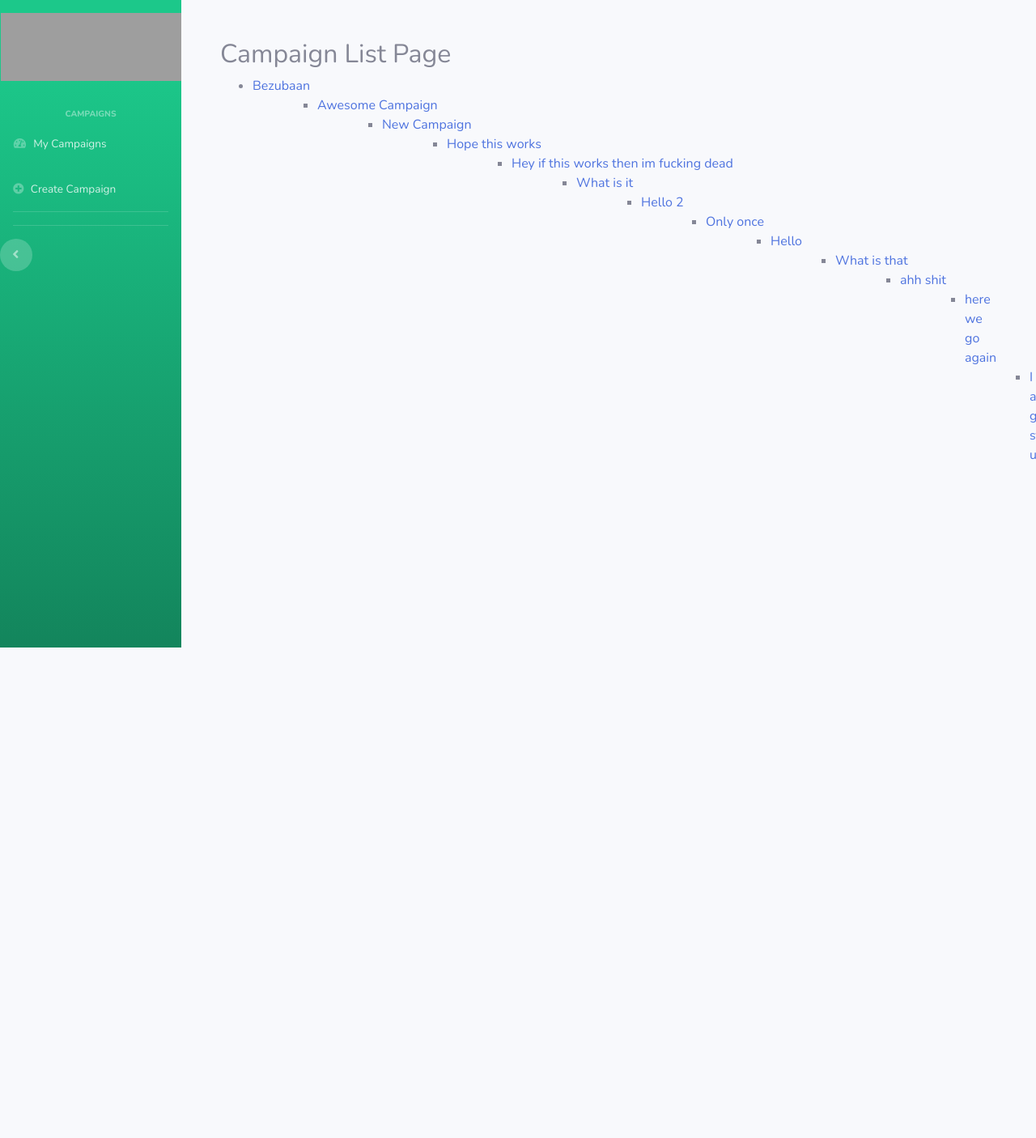
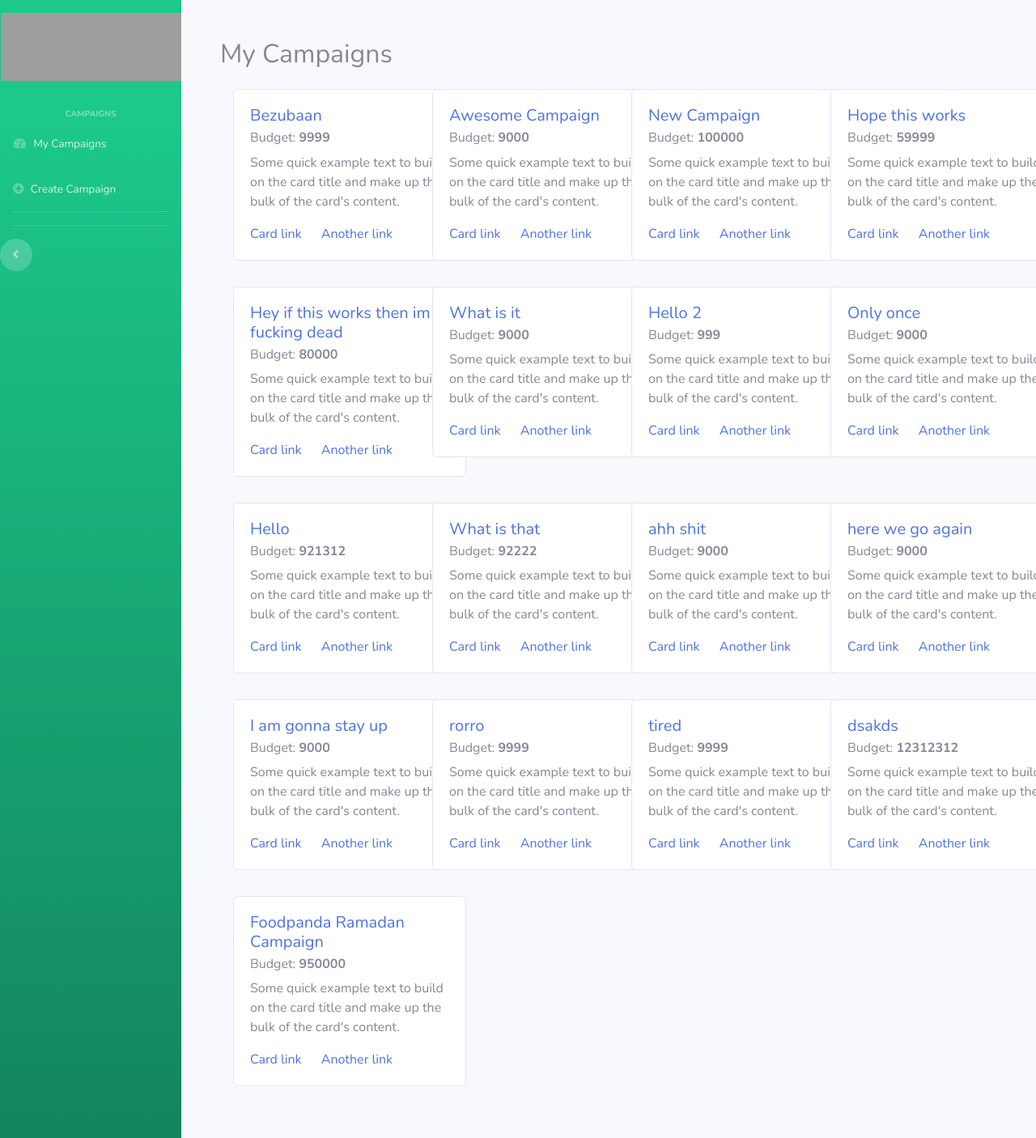
Before and after one commit to fluffcoding/meme-marketing, a Django app: page /business/campaigns/ in a window 1280 px wide. Shown: the whole page at 81% size. Before the commit the page ends 800 px from the top, so only its background shows below. Run offline with Django 3.2, Linux system fonts and the light colour scheme; a user stored in the database is signed in; data comes from the database, SQL or seed files in the repository; both versions use the stored data as it was after the commit; some libraries are stand-ins or nearby versions; grey boxes are pictures that could not be loaded.

Commit message:
Frontend changes (insignificant)

```diff
--- a/src/templates/business/my_campaign_list.html
+++ b/src/templates/business/my_campaign_list.html
@@ -2,10 +2,20 @@
 
 
 {% block content %}
-<h2> Campaign List Page </h2>
-{% for campaign in campaigns %}
-<ul>
-    <li> <a href="/business/campaign/{{campaign.id}}"> {{ campaign.title }}</li></a>
-<ul>
+<h2> My Campaigns </h2>
+<div class="row">
+    {% for campaign in campaigns %}
+        <div class="col-3">
+            <div class="card m-3" style="width: 18rem;">
+                <div class="card-body">
+                    <h5 class="card-title"><a href="/business/campaign/{{campaign.id}}">{{ campaign.title }}</a></h5>
+                    <h6 class="card-subtitle mb-2 text-muted">Budget: <b>{{ campaign.budget }}</b></h6>
+                    <p class="card-text">Some quick example text to build on the card title and make up the bulk of the card's content.</p>
+                    <a href="#" class="card-link">Card link</a>
+                    <a href="#" class="card-link">Another link</a>
+                </div>
+            </div>
+        </div>
 {% endfor %}
+</div>
 {% endblock content %}
--- a/src/templates/memer/active_campaigns.html
+++ b/src/templates/memer/active_campaigns.html
@@ -1,3 +1,7 @@
+{% extends 'base.html' %}
+
+{% block content %}
 {% for campaign in campaigns %}
 <a href="/memers/campaign/{{campaign.id}}/">{{ campaign.title }}</a>
 {% endfor %}
+{% endblock content %}
```
Also changed, not shown: src/templates/business/create_campaign.html (+18 -4 lines), src/templates/business/done.html (+19 -0 lines), src/db.sqlite3, src/media_root/bus reg2.png (added), src/media_root/memes/DSC_00342.jpg (added), src/media_root/memes/hr7173.jpg (added).
